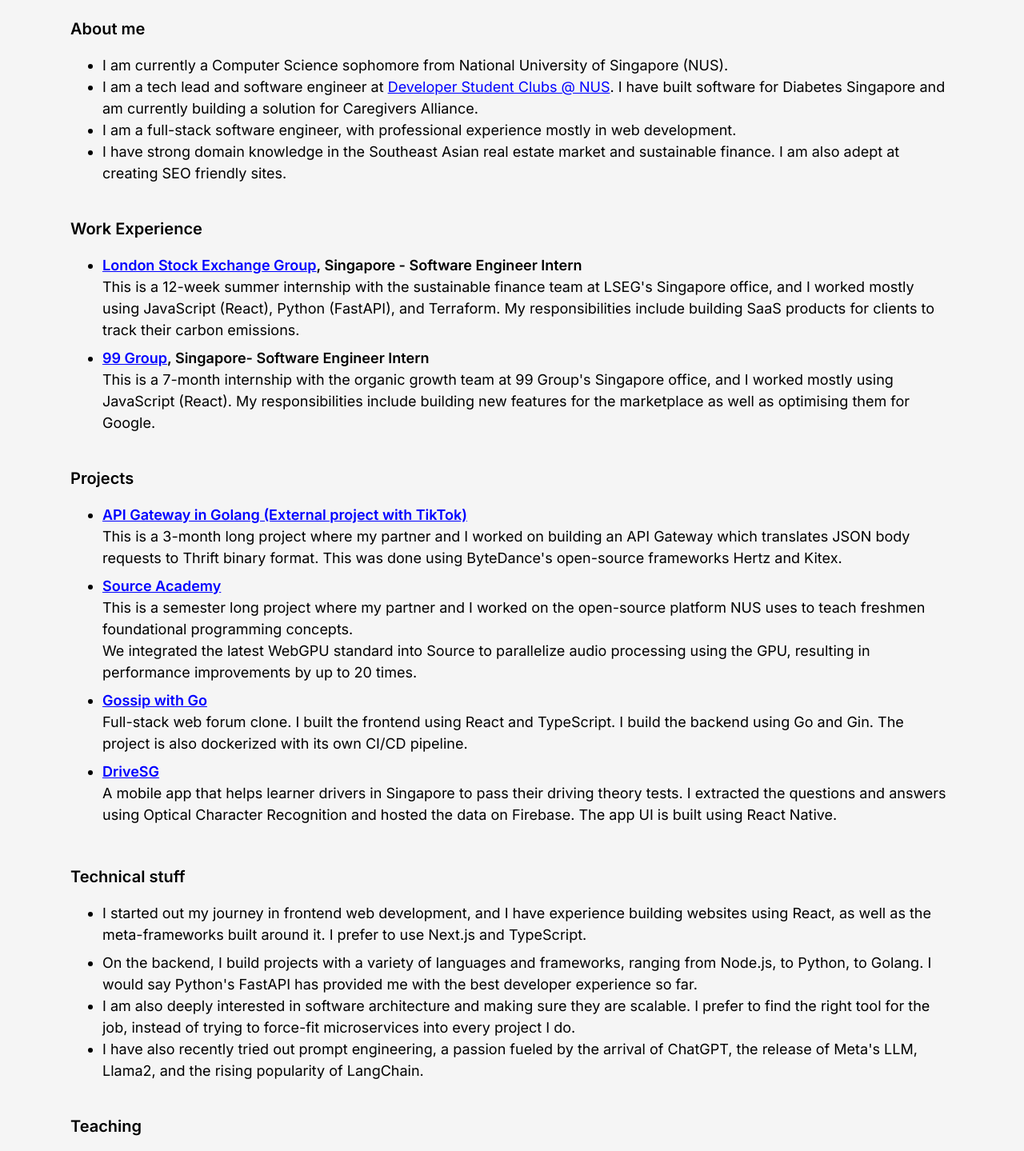
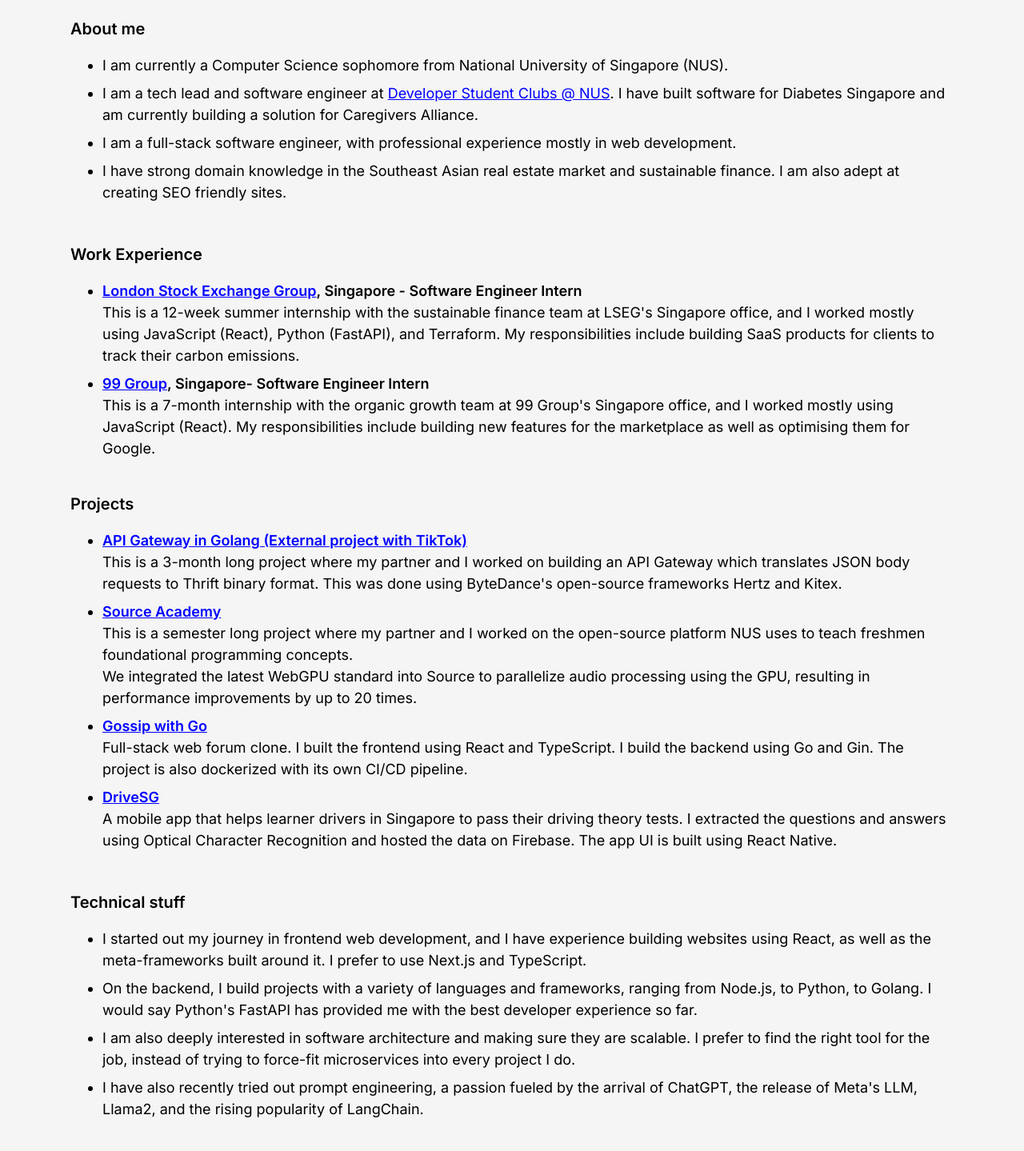
Before and after one commit to jianrong7/website, a Next.js app: page / in a window 1280 px wide. Shown: the part 231-1670 px from the top of the page at 80% size. Built offline with nearby package versions, Linux system fonts and the light colour scheme.

Commit message:
add some margin

```diff
--- a/src/app/AboutMe.tsx
+++ b/src/app/AboutMe.tsx
@@ -3,11 +3,11 @@
     <>
       <h2 className="mt-6 text-xl font-semibold">About me</h2>
       <ul>
-        <li>
+        <li className="mb-2">
           I am currently a Computer Science sophomore from National University
           of Singapore (NUS).
         </li>
-        <li>
+        <li className="mb-2">
           I am a tech lead and software engineer at{" "}
           <a
             href="https://dsc.comp.nus.edu.sg/"
@@ -19,11 +19,11 @@
           . I have built software for Diabetes Singapore and am currently
           building a solution for Caregivers Alliance.
         </li>
-        <li>
+        <li className="mb-2">
           I am a full-stack software engineer, with professional experience
           mostly in web development.
         </li>
-        <li>
+        <li className="mb-2">
           I have strong domain knowledge in the Southeast Asian real estate
           market and sustainable finance. I am also adept at creating SEO
           friendly sites.
--- a/src/app/TechnicalStuff.tsx
+++ b/src/app/TechnicalStuff.tsx
@@ -9,18 +9,18 @@
           meta-frameworks built around it. I prefer to use Next.js and
           TypeScript.
         </li>
-        <li>
+        <li className="mb-2">
           On the backend, I build projects with a variety of languages and
           frameworks, ranging from Node.js, to Python, to Golang. I would say
           Python&apos;s FastAPI has provided me with the best developer
           experience so far.
         </li>
-        <li>
+        <li className="mb-2">
           I am also deeply interested in software architecture and making sure
           they are scalable. I prefer to find the right tool for the job,
           instead of trying to force-fit microservices into every project I do.
         </li>
-        <li>
+        <li className="mb-2">
           I have also recently tried out prompt engineering, a passion fueled by
           the arrival of ChatGPT, the release of Meta&apos;s LLM, Llama2, and
           the rising popularity of LangChain.
```
